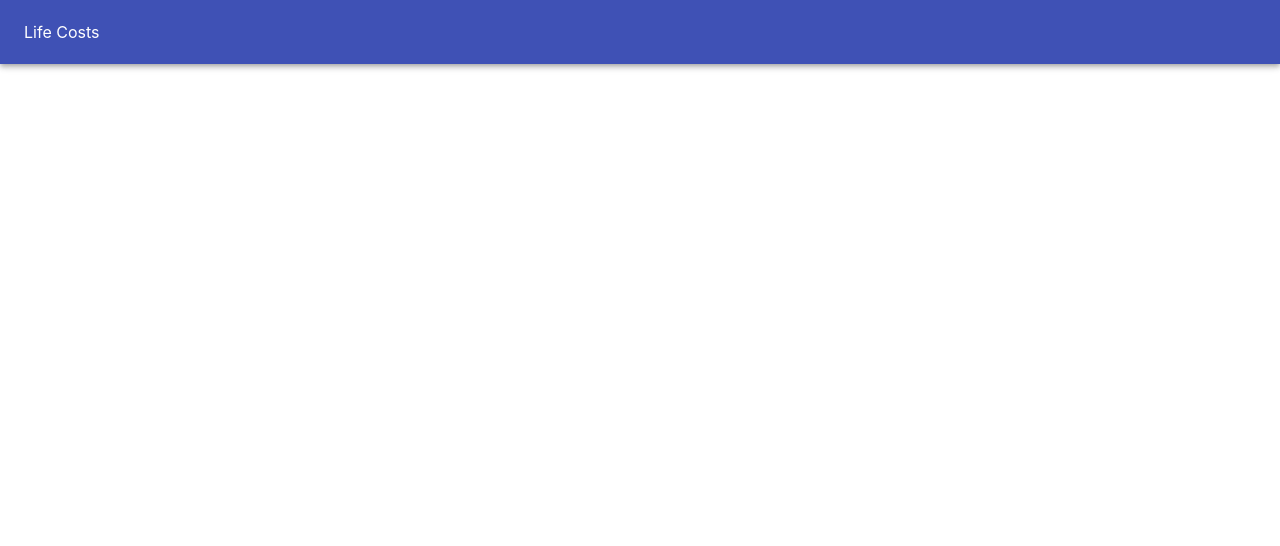
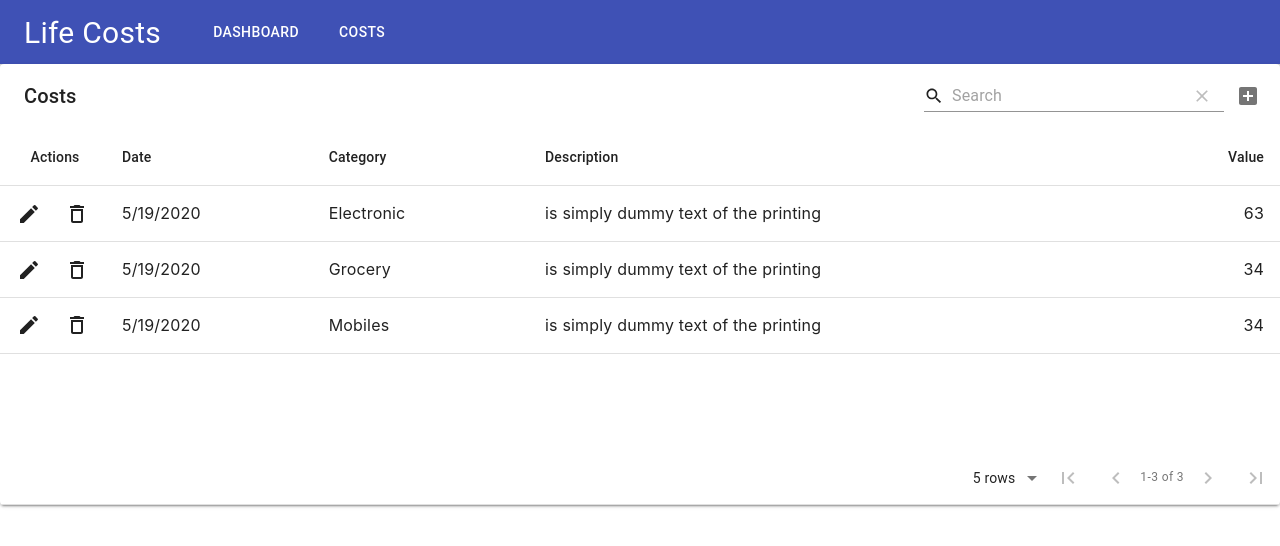
Before and after one commit to mahmoudshedid/life-costs, a React (Create React App) app in the folder front-end/: page /costs in a window 1280 px wide. Shown: the top 546 px of the page. Built offline with nearby package versions, Linux system fonts and the light colour scheme.

Commit message:
Add main menu.

```diff
--- a/front-end/src/components/nav-bar/NavBar.js
+++ b/front-end/src/components/nav-bar/NavBar.js
@@ -1,18 +1,66 @@
 import React from 'react'
+import { makeStyles, styled } from '@material-ui/core/styles';
 import AppBar from '@material-ui/core/AppBar'
 import Toolbar from '@material-ui/core/Toolbar'
 import Typography from '@material-ui/core/Typography'
+import Dashboard from '../dashboard/dashboard';
+import Costs from '../costs/costs';
+import Button from '@material-ui/core/Button';
+import { BrowserRouter as Router, Switch, Route, Link, Redirect } from "react-router-dom";
+
+const useStyles = makeStyles((theme) => ({
+    root: {
+        '& > * + *': {
+            marginLeft: theme.spacing(4),
+        },
+    },
+    appTitle: {
+        fontSize: 30,
+    },
+    link: {
+        color: 'white',
+        textDecoration: 'none',
+    }
+}));
+
+const MenuButton = styled(Button)({
+    border: 0,
+    borderRadius: 3,
+    color: 'white',
+    height: 40,
+    padding: '0 20px',
+});
+
 const NavBar = () => {
+    const classes = useStyles();
     return (
+        <Router>
             <div>
                 <AppBar position="static">
-                <Toolbar>
-                    <Typography variant="title" color="inherit">
-                        Life Costs
+                    <Toolbar className={classes.root}>
+                        <Typography color="inherit" className={classes.appTitle}>
+                            <Link to="/dashboard" className={classes.link}>Life Costs</Link>
+                        </Typography>
+                        <Typography color="inherit">
+                            <Link to="/dashboard" className={classes.link}><MenuButton>Dashboard</MenuButton></Link>
+                            <Link to="/costs" className={classes.link}><MenuButton>Costs</MenuButton></Link>
                         </Typography>
                     </Toolbar>
                 </AppBar>
             </div>
+
+            <div>
+                <Switch>
+                    <Route path="/dashboard">
+                        <Dashboard />
+                    </Route>
+                    <Route path="/costs">
+                        <Costs />
+                    </Route>
+                    <Redirect from="/**" to="/dashboard" />
+                </Switch>
+            </div>
+        </Router>
     )
 }
 export default NavBar;
```
Lines whose indentation alone changed are shown as unchanged.
